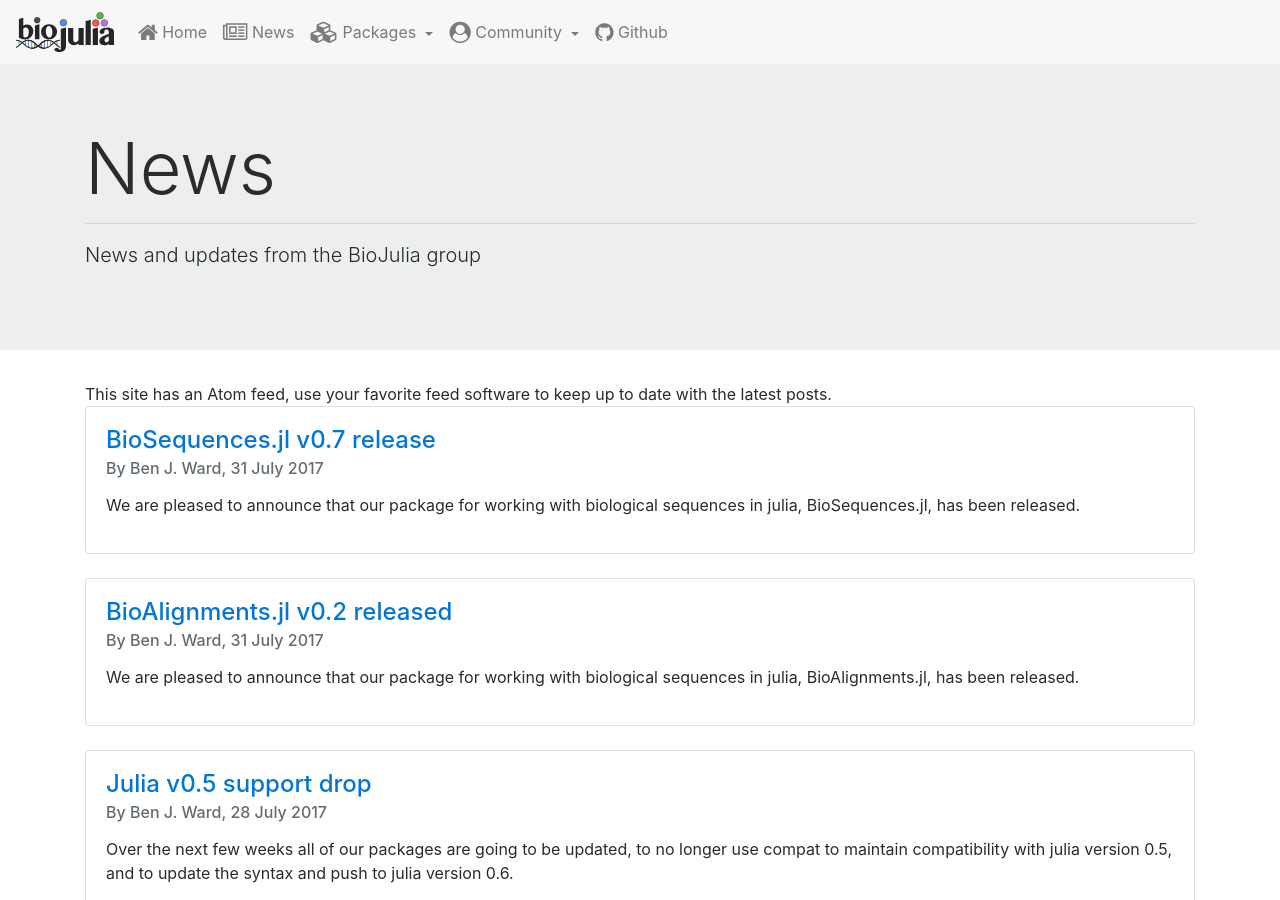
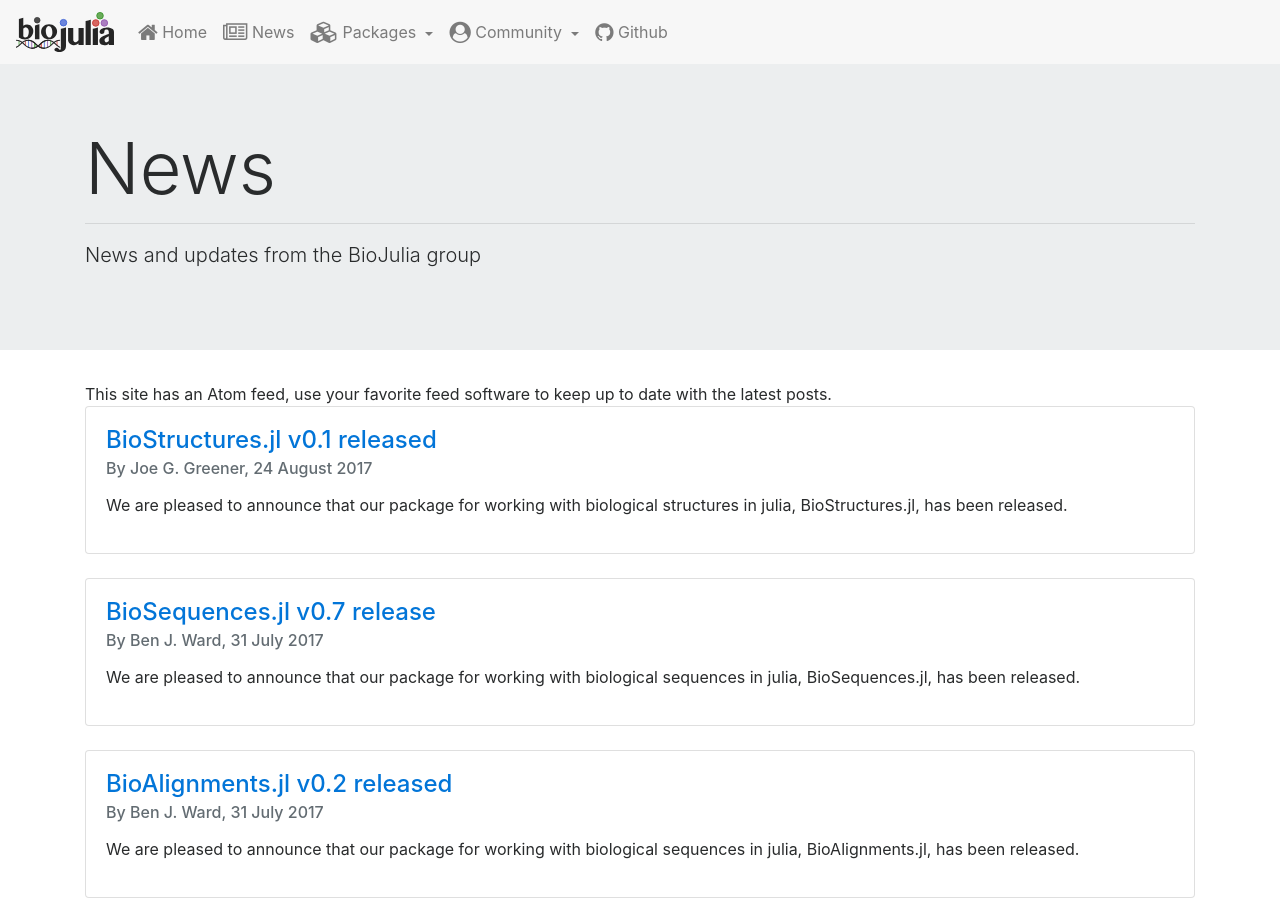
Before and after one commit to jakobnissen/biojulia.github.io, a Jekyll site: the page built from news/index.html, in a window 1280 px wide and 900 px high. Built offline with Jekyll 4.4.1, drawn with Linux system fonts in a browser that asks for light colours; nearby versions of some CDN libraries.

Commit message:
Add news post for BioStructures release (#4)
* Add joe_greener to authors

* BioStructures release post

```diff
--- a/_data/authors.yml
+++ b/_data/authors.yml
@@ -1,3 +1,7 @@
 ben_ward:
     name: Ben J. Ward
     email: ward9250@gmail.com
+
+joe_greener:
+    name: Joe G. Greener
+    email: jgreener@hotmail.co.uk
--- /dev/null
+++ b/_posts/2017-08-24-biostructures-release.md
@@ -0,0 +1,27 @@
+---
+layout: post
+title: "BioStructures.jl v0.1 released"
+author: joe_greener
+categories: News
+tags: [release]
+---
+
+We are pleased to announce that our package for working with biological
+structures in julia, BioStructures.jl, has been released.
+
+The current version is 0.1.
+
+We hope you enjoy using this package in your work.
+
+BioStructures provides functionality to read, write and manipulate
+macromolecular structures, in particular proteins.
+[Protein Data Bank](https://www.rcsb.org/pdb/home/home.do) (PDB) format files
+can be read in to a hierarchical data structure. Basic spatial calculations and
+functions to access the PDB are also provided.
+
+As always, comments, feedback and contributions to any of our software projects
+is greatly appreciated.
+
+Happy coding! :)
+
+Joe
```
